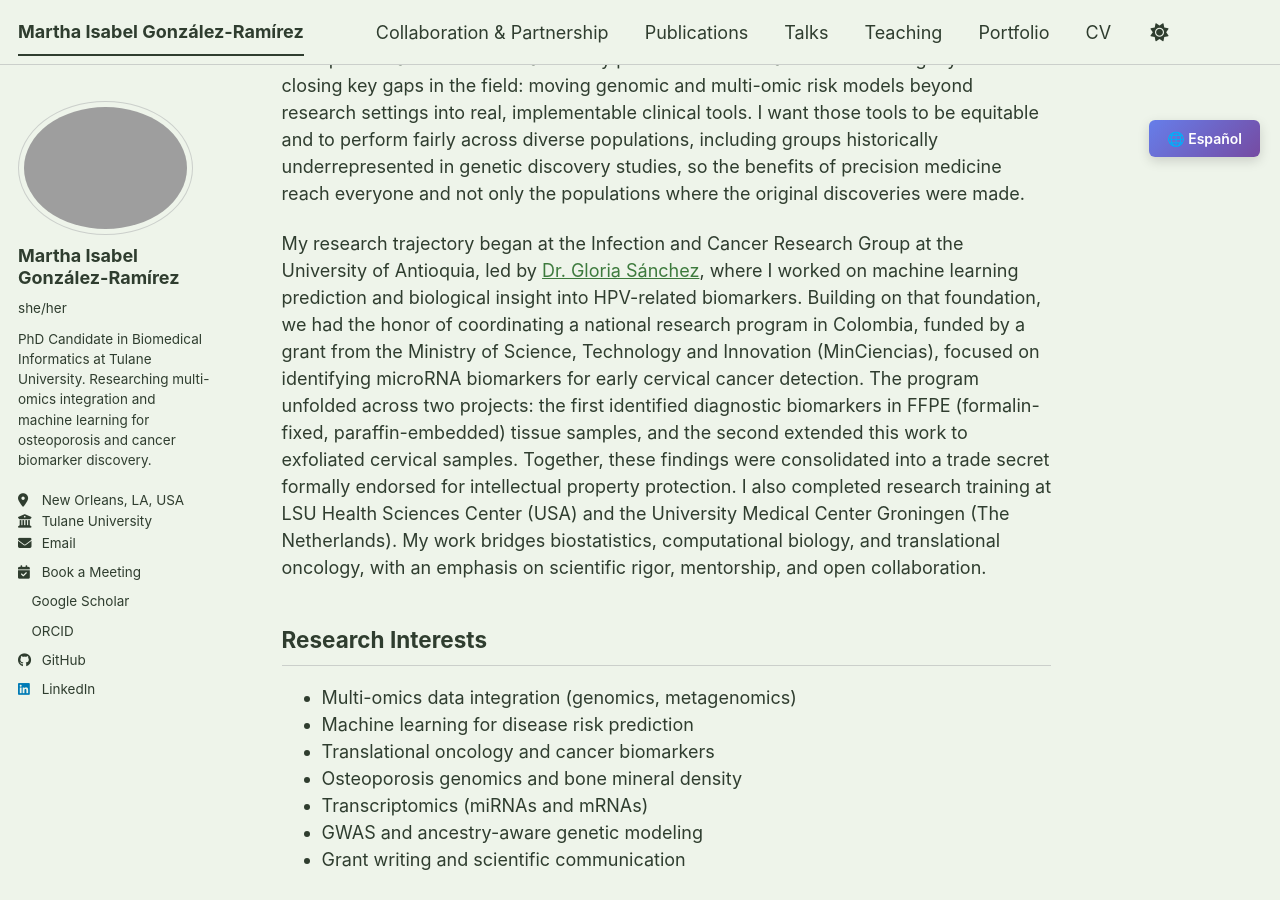
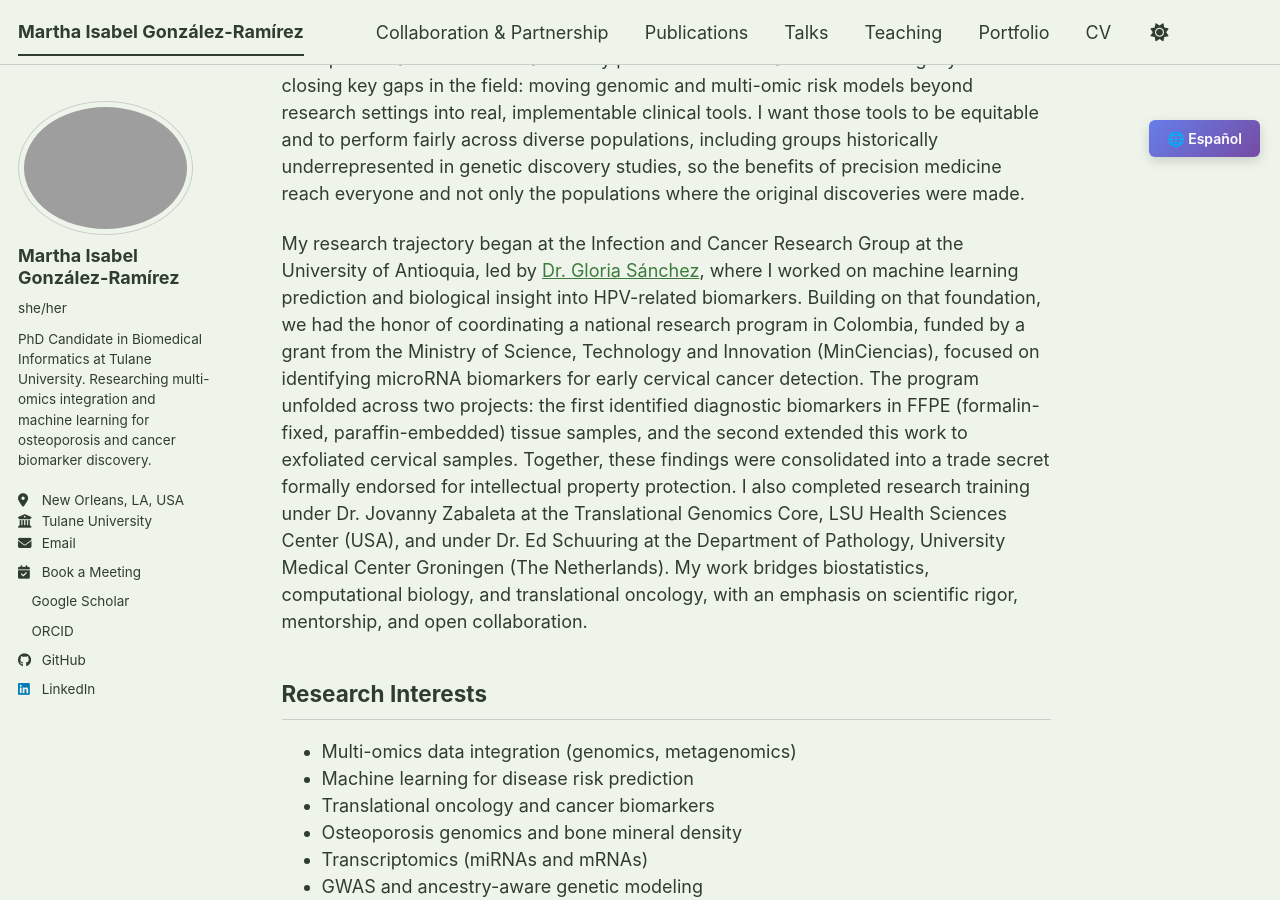
Before and after one commit to migonzalezr/migonzalezr.github.io, a Jekyll site: the page built from _pages/about.md, in a window 1280 px wide and 900 px high, scrolled down 436 px. Built offline with Jekyll 4.4.1, drawn with Linux system fonts in a browser that asks for light colours; a style sheet for code colours, icons or effects is not loaded.

Commit message:
Add Dr. Jovanny Zabaleta and Dr. Ed Schuuring names with correct affiliations

```diff
--- a/_pages/about.md
+++ b/_pages/about.md
@@ -52,7 +52,7 @@ This site is still under construction, and a few things are still being polished
 
 I am a PhD Candidate in Biomedical Informatics at the Division of Biomedical Informatics & Genomics, Tulane University, in New Orleans, where I am mentored by [Dr. Hong-Wen Deng](https://scholar.google.com/citations?user=YC76bh8AAAAJ&hl=en). My research integrates multi-omics data (genomics, metagenomics, and clinical variables) with machine learning to build interpretable, clinically actionable models for osteoporosis and bone mineral density prediction. A central concern driving my work is closing key gaps in the field: moving genomic and multi-omic risk models beyond research settings into real, implementable clinical tools. I want those tools to be equitable and to perform fairly across diverse populations, including groups historically underrepresented in genetic discovery studies, so the benefits of precision medicine reach everyone and not only the populations where the original discoveries were made.
 
-My research trajectory began at the Infection and Cancer Research Group at the University of Antioquia, led by [Dr. Gloria Sánchez](https://scholar.google.com/citations?user=grosxiQAAAAJ&hl=en), where I worked on machine learning prediction and biological insight into HPV-related biomarkers. Building on that foundation, we had the honor of coordinating a national research program in Colombia, funded by a grant from the Ministry of Science, Technology and Innovation (MinCiencias), focused on identifying microRNA biomarkers for early cervical cancer detection. The program unfolded across two projects: the first identified diagnostic biomarkers in FFPE (formalin-fixed, paraffin-embedded) tissue samples, and the second extended this work to exfoliated cervical samples. Together, these findings were consolidated into a trade secret formally endorsed for intellectual property protection. I also completed research training at LSU Health Sciences Center (USA) and the University Medical Center Groningen (The Netherlands). My work bridges biostatistics, computational biology, and translational oncology, with an emphasis on scientific rigor, mentorship, and open collaboration.
+My research trajectory began at the Infection and Cancer Research Group at the University of Antioquia, led by [Dr. Gloria Sánchez](https://scholar.google.com/citations?user=grosxiQAAAAJ&hl=en), where I worked on machine learning prediction and biological insight into HPV-related biomarkers. Building on that foundation, we had the honor of coordinating a national research program in Colombia, funded by a grant from the Ministry of Science, Technology and Innovation (MinCiencias), focused on identifying microRNA biomarkers for early cervical cancer detection. The program unfolded across two projects: the first identified diagnostic biomarkers in FFPE (formalin-fixed, paraffin-embedded) tissue samples, and the second extended this work to exfoliated cervical samples. Together, these findings were consolidated into a trade secret formally endorsed for intellectual property protection. I also completed research training under Dr. Jovanny Zabaleta at the Translational Genomics Core, LSU Health Sciences Center (USA), and under Dr. Ed Schuuring at the Department of Pathology, University Medical Center Groningen (The Netherlands). My work bridges biostatistics, computational biology, and translational oncology, with an emphasis on scientific rigor, mentorship, and open collaboration.
 
 ## Research Interests
 
@@ -93,7 +93,7 @@ Este sitio aún está en construcción, y estoy puliendo algunos detalles, pero
 
 Soy candidata a PhD en Informática Biomédica en la División de Informática Biomédica y Genómica de la Universidad de Tulane, en Nueva Orleans, bajo la dirección del [Dr. Hong-Wen Deng](https://scholar.google.com/citations?user=YC76bh8AAAAJ&hl=en). Mi investigación integra datos de multi-ómicas (genómica, metagenómica y variables clínicas) con aprendizaje automático para construir modelos interpretables y aplicables clínicamente para la predicción de osteoporosis y densidad mineral ósea. Una preocupación central en mi trabajo es cerrar las brechas clave en el campo: llevar los modelos de riesgo genómico y multi-ómico más allá de entornos de investigación hacia herramientas reales e implementables clínicamente. Quiero que estas herramientas sean equitativas y que funcionen adecuadamente en poblaciones diversas, incluyendo grupos históricamente subrepresentados en estudios de descubrimiento genético, para que los beneficios de la medicina de precisión lleguen a todos y no solo a las poblaciones donde se hicieron los descubrimientos originales.
 
-Mi trayectoria investigativa comenzó en el Grupo de Investigación en Infección y Cáncer de la Universidad de Antioquia, dirigido por la [Dra. Gloria Sánchez](https://scholar.google.com/citations?user=grosxiQAAAAJ&hl=en), donde trabajé en predicción con aprendizaje automático e interpretación biológica de biomarcadores relacionados con VPH. Con esa base, tuvimos el honor de coordinar un programa de investigación nacional en Colombia, financiado por una beca del Ministerio de Ciencia, Tecnología e Innovación (MinCiencias), enfocado en identificar biomarcadores de microARN para la detección temprana del cáncer cervical. El programa se desarrolló en dos proyectos: el primero identificó biomarcadores diagnósticos en muestras de tejido FFPE (formaldehído-fijado, incluido en parafina), y el segundo extendió este trabajo a muestras cervicales exfoliadas. En conjunto, estos hallazgos se consolidaron en un secreto empresarial formalmente respaldado para protección de propiedad intelectual. También completé entrenamientos en investigación en el Centro de Ciencias de la Salud de LSU (USA) y en el Centro Médico Universitario de Groningen (Países Bajos). Mi trabajo fusiona bioestadística, biología computacional y oncología traslacional, con énfasis en rigor científico, mentoría y colaboración abierta.
+Mi trayectoria investigativa comenzó en el Grupo de Investigación en Infección y Cáncer de la Universidad de Antioquia, dirigido por la [Dra. Gloria Sánchez](https://scholar.google.com/citations?user=grosxiQAAAAJ&hl=en), donde trabajé en predicción con aprendizaje automático e interpretación biológica de biomarcadores relacionados con VPH. Con esa base, tuvimos el honor de coordinar un programa de investigación nacional en Colombia, financiado por una beca del Ministerio de Ciencia, Tecnología e Innovación (MinCiencias), enfocado en identificar biomarcadores de microARN para la detección temprana del cáncer cervical. El programa se desarrolló en dos proyectos: el primero identificó biomarcadores diagnósticos en muestras de tejido FFPE (formaldehído-fijado, incluido en parafina), y el segundo extendió este trabajo a muestras cervicales exfoliadas. En conjunto, estos hallazgos se consolidaron en un secreto empresarial formalmente respaldado para protección de propiedad intelectual. También completé entrenamientos en investigación bajo la dirección del Dr. Jovanny Zabaleta en el Translational Genomics Core del Centro de Ciencias de la Salud de LSU (USA), y bajo la dirección del Dr. Ed Schuuring en el Departamento de Patología del Centro Médico Universitario de Groningen (Países Bajos). Mi trabajo fusiona bioestadística, biología computacional y oncología traslacional, con énfasis en rigor científico, mentoría y colaboración abierta.
 
 ## Intereses de Investigación
 
```
